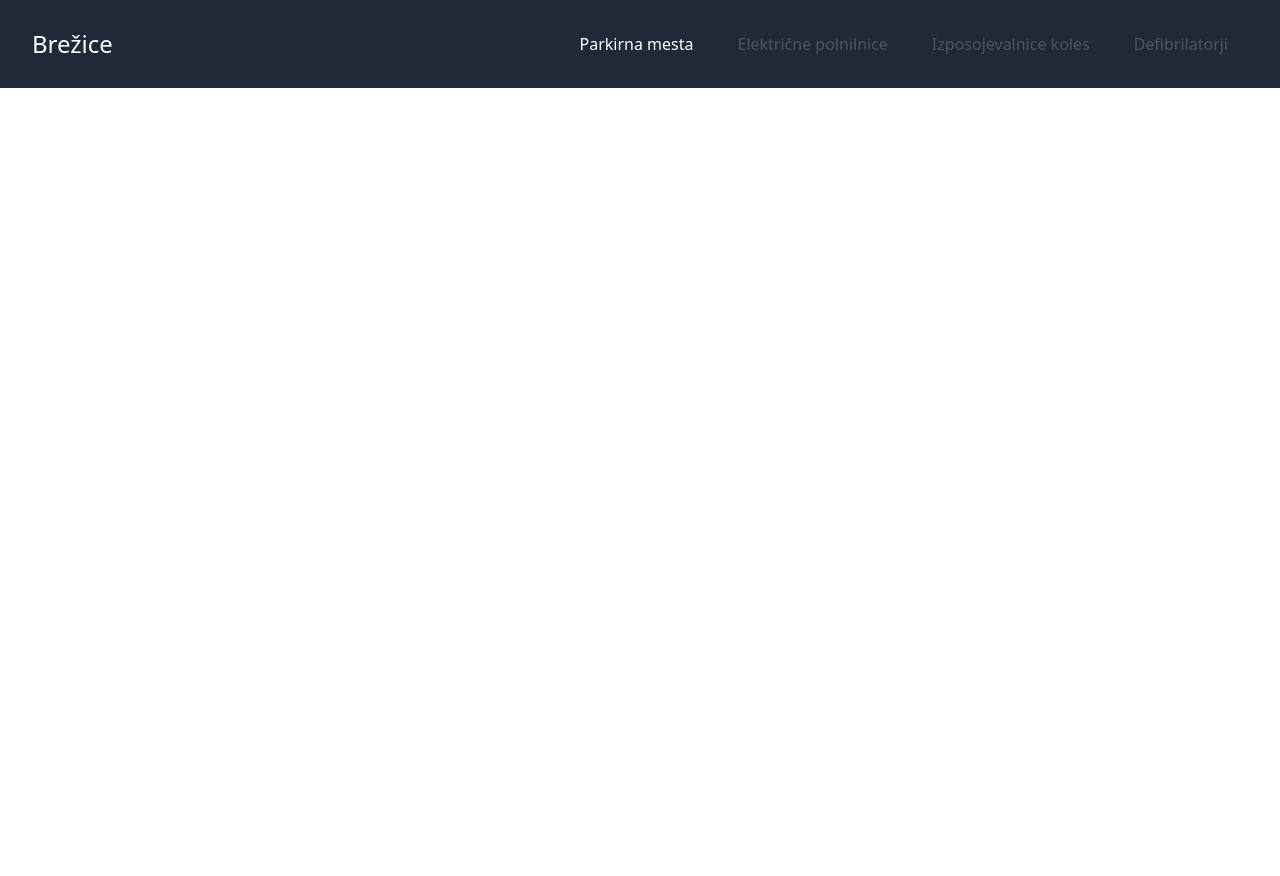
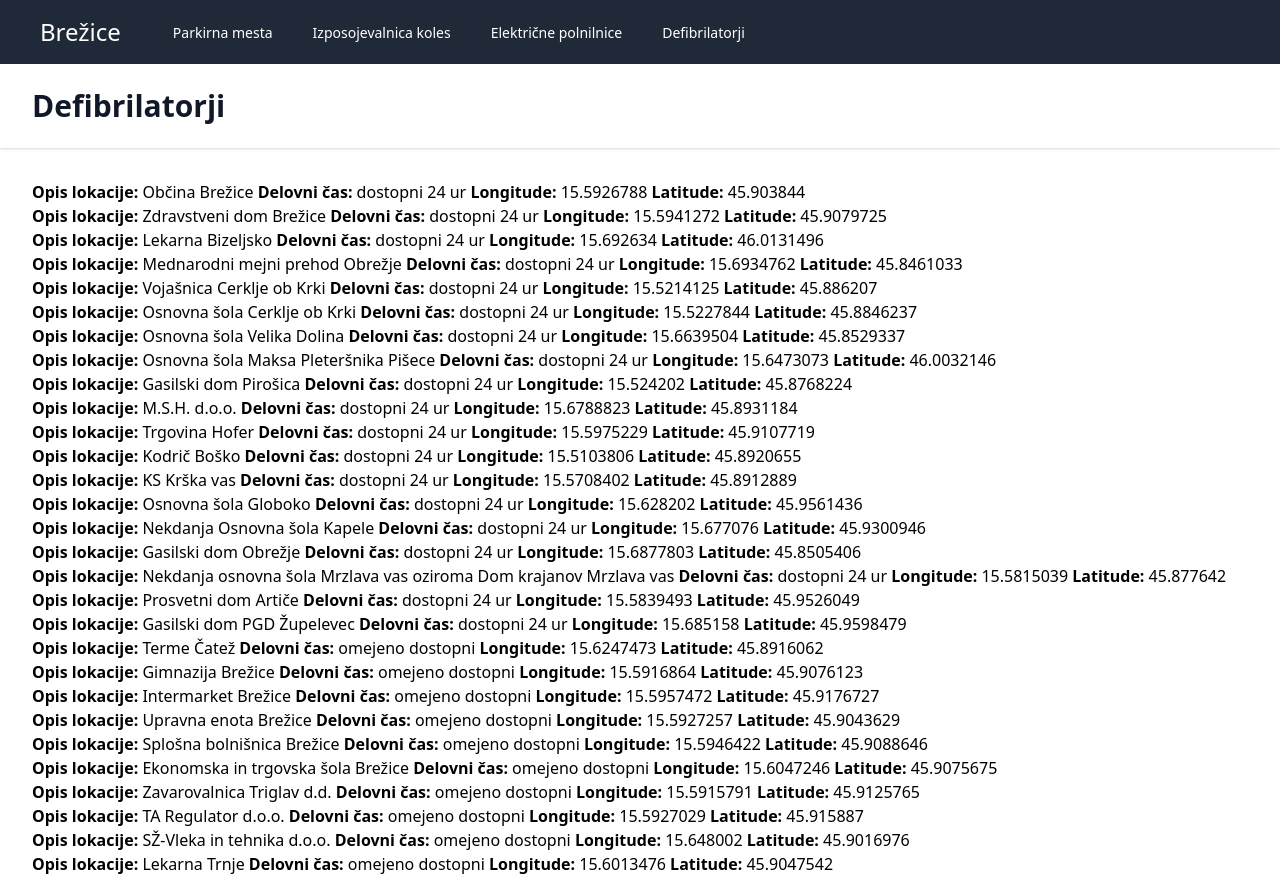
Before and after one commit to MiTi-prog/Mobility-Visualization-Brezice, a React (Create React App) app in the folder mobility-visualization/: page /defibrilatorji in a window 1280 px wide. Before the commit the page ends 800 px from the top, so only its background shows below. Built offline with nearby package versions, Linux system fonts and the light colour scheme.

Commit message:
Routing works, basic data showing

```diff
--- a/mobility-visualization/package.json
+++ b/mobility-visualization/package.json
@@ -3,11 +3,13 @@
   "version": "0.1.0",
   "private": true,
   "dependencies": {
+    "@headlessui/react": "^1.4.2",
     "@testing-library/jest-dom": "^5.15.0",
     "@testing-library/react": "^11.2.7",
     "@testing-library/user-event": "^12.8.3",
     "d3": "^7.1.1",
     "postcss-cli": "^9.0.2",
+    "postcss-import": "^14.0.2",
     "react": "^17.0.2",
     "react-dom": "^17.0.2",
     "react-router-dom": "^5.3.0",
--- a/mobility-visualization/src/components/Defibrilatorji.jsx
+++ b/mobility-visualization/src/components/Defibrilatorji.jsx
@@ -1,9 +1,26 @@
 import React from 'react'
+import defibrilatorji from '../data/lokacije_defibrilatorjev.json';
 
 function Defibrilatorji() {
     return (
-        <div>
-            <p>Lokacije defibrilatorjev</p>
+        <div className="">
+            <header className="bg-white shadow">
+                <div className="max-w-full mx-auto py-6">
+                    <h1 className="text-3xl font-bold text-gray-900 px-4 sm:px-6 lg:px-8">Defibrilatorji</h1>
+                </div>
+            </header>
+            <div className="px-4 sm:px-6 lg:px-8 mt-8">
+                {
+                    defibrilatorji.map (data =>
+                        <div>
+                            <span><b> Opis lokacije: </b>{data.opis}</span>
+                            <span><b> Delovni čas: </b>{data.delovni_cas}</span>
+                            <span><b> Longitude: </b>{data.longitude}</span>
+                            <span><b> Latitude: </b>{data.latitude}</span>
+                        </div>
+                    )
+                }
+            </div>
         </div>
     )
 }
--- a/mobility-visualization/src/components/ElektricnePolnilnice.jsx
+++ b/mobility-visualization/src/components/ElektricnePolnilnice.jsx
@@ -1,9 +1,28 @@
 import React from 'react'
+import polnilnice from '../data/elektricne_polnilnice.json';
 
 function ElektricnePolnilnice() {
     return (
-        <div>
-            <p>Električne polnilnice</p>
+        <div className="">
+            <header className="bg-white shadow">
+                <div className="max-w-full mx-auto py-6">
+                    <h1 className="text-3xl font-bold text-gray-900 px-4 sm:px-6 lg:px-8">Električne polnilnice</h1>
+                </div>
+            </header>
+            <div className="px-4 sm:px-6 lg:px-8 mt-8">
+                {
+                    polnilnice.map (data =>
+                        <div>
+                            <span><b> Opis lokacije: </b>{data.opis}</span>
+                            <span><b> Cena: </b>{data.cena}</span>
+                            <span><b> Število vtičnic: </b>{data.vticnnicaSt}</span>
+                            <span><b> Vrsta vtičnice: </b>{data.vrstaVticnice}</span>
+                            <span><b> Nazivna moč: </b>{data.nazivnaMoc}</span>
+                            <span><b> Naslov: </b>{data.naslov}</span>
+                        </div>
+                    )
+                }
+            </div>
         </div>
     )
 }
--- a/mobility-visualization/src/components/Header.jsx
+++ b/mobility-visualization/src/components/Header.jsx
@@ -1,59 +1,127 @@
 import React from 'react'
 import { useState } from 'react';
+import { Transition } from "@headlessui/react";
 import { Link } from 'react-router-dom';
 
 function Header() {
 
-    const [isActive, setActive] = useState("false");
-
-    const handleToggle = () => {
-        setActive(!isActive);
-    };
+    const [isOpen, setIsOpen] = useState(false);
 
     return (
-        <nav className="flex items-center justify-between flex-wrap bg-gray-800 p-6 fixed w-full z-10 top-0">
-		<div className="flex items-center flex-shrink-0 text-white mr-6">
-			<span className="text-white no-underline hover:text-white hover:no-underline" href="#">
+		<div>
+		<nav className="bg-gray-800">
+			<div className="max-w-full mx-auto px-4 sm:px-6 lg:px-8">
+			<div className="flex items-center justify-between h-16">
+				<div className="flex items-center">
+					<div className="flex-shrink-0">
+						{/*	pripravljeno za logotip
+						<img
+						className="h-8 w-8"
+						src="https://tailwindui.com/img/logos/workflow-mark-indigo-500.svg"
+						alt="Workflow"
+						/>*/}
 						<Link to="/">
-                    <span className="text-2xl pl-2"><i className="em em-grinning"></i> Brežice </span>
+							<span className="text-2xl pl-2 text-white"><i className="em em-grinning"></i> Brežice </span>
 						</Link>
-			</span>
 					</div>
+					<div className="hidden md:block">
+						<div className="ml-10 flex items-baseline space-x-4">
+							<Link to="/parkirna-mesta">
+								<span className=" hover:bg-gray-700 text-white px-3 py-2 rounded-md text-sm font-medium">Parkirna mesta</span>
+							</Link>
 
-		<div className="block lg:hidden">
-            <div className={isActive ? 'app' : null}>
-			<button id="nav-toggle" onClick={handleToggle} className="flex items-center px-3 py-2 border rounded text-gray-500 border-gray-600 hover:text-white hover:border-white">
-				<svg className="fill-current h-3 w-3" viewBox="0 0 20 20" xmlns="http://www.w3.org/2000/svg"><title>Menu</title><path d="M0 3h20v2H0V3zm0 6h20v2H0V9zm0 6h20v2H0v-2z"/></svg>
+							<Link to="/izposojevalnice-koles">
+								<span className=" hover:bg-gray-700 text-white px-3 py-2 rounded-md text-sm font-medium">Izposojevalnica koles</span>
+							</Link>
+
+							<Link to="/elektricne-polnilnice">
+								<span className=" hover:bg-gray-700 text-white px-3 py-2 rounded-md text-sm font-medium">Električne polnilnice</span>
+							</Link>
+
+							<Link to="/defibrilatorji">
+								<span className=" hover:bg-gray-700 text-white px-3 py-2 rounded-md text-sm font-medium">Defibrilatorji</span>
+							</Link>
+						</div>
+					</div>
+				</div>
+				<div className="-mr-2 flex md:hidden">
+				<button
+					onClick={() => setIsOpen(!isOpen)}
+					type="button"
+					className="bg-gray-900 inline-flex items-center justify-center p-2 rounded-md text-gray-400 hover:text-white hover:bg-gray-800 focus:outline-none focus:ring-2 focus:ring-offset-2 focus:ring-offset-gray-800 focus:ring-white"
+					aria-controls="mobile-menu"
+					aria-expanded="false"
+				>
+					<span className="sr-only">Open main menu</span>
+					{!isOpen ? (
+					<svg
+						className="block h-6 w-6"
+						xmlns="http://www.w3.org/2000/svg"
+						fill="none"
+						viewBox="0 0 24 24"
+						stroke="currentColor"
+						aria-hidden="true"
+					>
+						<path
+						strokeLinecap="round"
+						strokeLinejoin="round"
+						strokeWidth="2"
+						d="M4 6h16M4 12h16M4 18h16"
+						/>
+					</svg>
+					) : (
+					<svg
+						className="block h-6 w-6"
+						xmlns="http://www.w3.org/2000/svg"
+						fill="none"
+						viewBox="0 0 24 24"
+						stroke="currentColor"
+						aria-hidden="true"
+					>
+						<path
+						strokeLinecap="round"
+						strokeLinejoin="round"
+						strokeWidth="2"
+						d="M6 18L18 6M6 6l12 12"
+						/>
+					</svg>
+					)}
 				</button>
 				</div>
 			</div>
+			</div>
 
-		<div className="w-full flex-grow lg:flex lg:items-center lg:w-auto hidden lg:block pt-6 lg:pt-0" id="nav-content">
-			<ul className="list-reset lg:flex justify-end flex-1 items-center">
-				<li className="mr-3">
+			<Transition
+				show={isOpen}
+				enter="transition ease-out duration-100 transform"
+				enterFrom="opacity-0 scale-95"
+				enterTo="opacity-100 scale-100"
+				leave="transition ease-in duration-75 transform"
+				leaveFrom="opacity-100 scale-100"
+				leaveTo="opacity-0 scale-95"
+			>
+				{(ref) => (
+					<div className="md:hidden" id="mobile-menu">
+						<div ref={ref} className="px-2 pt-2 pb-3 space-y-1 sm:px-3">
 							<Link to="/parkirna-mesta">
-                        <span className="inline-block py-2 px-4 text-white no-underline">Parkirna mesta</span>
+								<span className=" hover:bg-gray-700 text-white block px-3 py-2 rounded-md text-base font-medium">Parkirna mesta</span>
 							</Link>
-				</li>
-				<li className="mr-3">
+							<Link to="/izposojevalnice-koles">
+								<span className=" hover:bg-gray-700 text-white block px-3 py-2 rounded-md text-base font-medium">Izposojevalnica koles</span>
+							</Link>
 							<Link to="/elektricne-polnilnice">
-                        <span className="inline-block text-gray-600 no-underline hover:text-gray-200 hover:text-underline py-2 px-4">Električne polnilnice</span>
+								<span className=" hover:bg-gray-700 text-white block px-3 py-2 rounded-md text-base font-medium">Električne polnilnice</span>
 							</Link>
-				</li>
-				<li className="mr-3">
-                    <Link to="/izposojevalnice-koles">
-                        <span className="inline-block text-gray-600 no-underline hover:text-gray-200 hover:text-underline py-2 px-4">Izposojevalnice koles</span>
+							<Link to="/defibrilatorji">
+								<span className=" hover:bg-gray-700 text-white block px-3 py-2 rounded-md text-base font-medium">Defibrilatorji</span>
 							</Link>
-				</li>
-				<li className="mr-3">
-                    <Link to="/defibrilatorji">
-                        <span className="inline-block text-gray-600 no-underline hover:text-gray-200 hover:text-underline py-2 px-4">Defibrilatorji</span>
-                    </Link>
-				</li>
-			</ul>
 						</div>
+					</div>
+				)}
+			</Transition>
 		</nav>
-    )
+		</div>
+	);
 
 }
 
--- a/mobility-visualization/src/components/IzposojevalniceKoles.jsx
+++ b/mobility-visualization/src/components/IzposojevalniceKoles.jsx
@@ -1,9 +1,27 @@
 import React from 'react'
+import izposojevalnice from '../data/izposojevalnice_koles.json';
 
 function IzposojevalniceKoles() {
     return (
-        <div>
-            <p>Izposojevalnice koles</p>
+        <div className="">
+            <header className="bg-white shadow">
+                <div className="max-w-full mx-auto py-6">
+                    <h1 className="text-3xl font-bold text-gray-900 px-4 sm:px-6 lg:px-8">Izposojevalnica koles</h1>
+                </div>
+            </header>
+            <div className="px-4 sm:px-6 lg:px-8 mt-8">
+                {
+                    izposojevalnice.map (data =>
+                        <div>
+                            <span><b> Lokacija izposojevalnice: </b>{data.lokacija}</span>
+                            <span><b> Opis lokacije: </b>{data.opis_lokacije}</span>
+                            <span><b> Število koles: </b>{data.izposojevalnica_stKoles}</span>
+                            <span><b> Kolesarnica: </b>{data.kolesarnica}</span>
+                            <span><b> Stojala za kolesa: </b>{data.stojala_za_kolesa}</span>
+                        </div>
+                    )
+                }
+            </div>
         </div>
     )
 }
--- a/mobility-visualization/src/components/ParkirnaMesta.jsx
+++ b/mobility-visualization/src/components/ParkirnaMesta.jsx
@@ -1,26 +1,30 @@
 import React from 'react'
-import data from '../data/lokacije_parkirnih_mest.json';
+import parkirisca from '../data/lokacije_parkirnih_mest.json';
 
 function ParkirnaMesta() {
 
-const newData = data.map((data) => {
     return (
         <div className="">
-            <h2>Prebrani podatki o parkiriščih:</h2>
-            <span><b>Lokacija parkirišča: </b>{data.lokacija_parkirisca}</span>
-            <span><b>Opis lokacije: </b>{data.opis_lokacije}</span>
-            <span><b>Parkirni prostori: </b>{data.parkirni_prostori}</span>
-            <span><b>Parkirni prostori za invalide: </b>{data.parkirni_prostori_za_invalide}</span>
-            <span><b>Parkirni režim: </b>{data.parkrini_rezim}</span>
+            <header className="bg-white shadow">
+                <div className="max-w-full mx-auto py-6">
+                    <h1 className="text-3xl font-bold text-gray-900 px-4 sm:px-6 lg:px-8">Parkirna mesta</h1>
+                </div>
+            </header>
+            <div className="px-4 sm:px-6 lg:px-8 mt-8">
+                {
+                    parkirisca.map (data =>
+                        <div>
+                            <span><b>Lokacija parkirišča: </b>{data.lokacija_parkirisca}</span>
+                            <span><b> Opis lokacije: </b>{data.opis_lokacije}</span>
+                            <span><b> Parkirni prostori: </b>{data.parkirni_prostori}</span>
+                            <span><b> Parkirni prostori za invalide: </b>{data.parkirni_prostori_za_invalide}</span>
+                            <span><b> Parkirni režim: </b>{data.parkrini_rezim}</span>
+                        </div>
+                    )
+                }
+            </div>
         </div>
-    )
-});
-
-return (
-    <div>
-        {newData}
-    </div>
-)
+    );
 
 }
 
--- a/mobility-visualization/src/data/elektricne_polnilnice.json
+++ b/mobility-visualization/src/data/elektricne_polnilnice.json
@@ -1,5 +1,4 @@
-{
-  "polnilnice": [
+[
     {
       "opis": "Apartmajska hiša Sumrak",
       "longitude": 15.6770626,
@@ -151,5 +150,4 @@
       "nazivnaMoc" : "11kw",
       "naslov" : "Černelčeva cesta 10, 8250 Brežice"
     }
-  ]
-}
+]
--- a/mobility-visualization/src/data/lokacije_defibrilatorjev.json
+++ b/mobility-visualization/src/data/lokacije_defibrilatorjev.json
@@ -1,178 +1,176 @@
-{
-  "defibrilatorji": [
+[
     {
-      "Opis": "Občina Brežice",
-      "delovni čas": "dostopni 24 ur",
+      "opis": "Občina Brežice",
+      "delovni_cas": "dostopni 24 ur",
       "longitude": 15.5926788,
       "latitude": 45.903844
     },
     {
-      "Opis": "Zdravstveni dom Brežice",
-      "delovni čas": "dostopni 24 ur",
+      "opis": "Zdravstveni dom Brežice",
+      "delovni_cas": "dostopni 24 ur",
       "longitude": 15.5941272,
       "latitude": 45.9079725
     },
     {
-      "Opis": "Lekarna Bizeljsko",
-      "delovni čas": "dostopni 24 ur",
+      "opis": "Lekarna Bizeljsko",
+      "delovni_cas": "dostopni 24 ur",
       "longitude": 15.692634,
       "latitude": 46.0131496
     },
     {
-      "Opis": "Mednarodni mejni prehod Obrežje",
-      "delovni čas": "dostopni 24 ur",
+      "opis": "Mednarodni mejni prehod Obrežje",
+      "delovni_cas": "dostopni 24 ur",
       "longitude": 15.6934762,
       "latitude": 45.8461033
     },
     {
-      "Opis": "Vojašnica Cerklje ob Krki",
-      "delovni čas": "dostopni 24 ur",
+      "opis": "Vojašnica Cerklje ob Krki",
+      "delovni_cas": "dostopni 24 ur",
       "longitude": 15.5214125,
       "latitude": 45.886207
     },
     {
-      "Opis": "Osnovna šola Cerklje ob Krki",
-      "delovni čas": "dostopni 24 ur",
+      "opis": "Osnovna šola Cerklje ob Krki",
+      "delovni_cas": "dostopni 24 ur",
       "longitude": 15.5227844,
       "latitude": 45.8846237
     },
     {
-      "Opis": "Osnovna šola Velika Dolina",
-      "delovni čas": "dostopni 24 ur",
+      "opis": "Osnovna šola Velika Dolina",
+      "delovni_cas": "dostopni 24 ur",
       "longitude": 15.6639504,
       "latitude": 45.8529337
     },
     {
-      "Opis": "Osnovna šola Maksa Pleteršnika Pišece",
-      "delovni čas": "dostopni 24 ur",
+      "opis": "Osnovna šola Maksa Pleteršnika Pišece",
+      "delovni_cas": "dostopni 24 ur",
       "longitude": 15.6473073,
       "latitude": 46.0032146
     },
     {
-      "Opis": "Gasilski dom Pirošica",
-      "delovni čas": "dostopni 24 ur",
+      "opis": "Gasilski dom Pirošica",
+      "delovni_cas": "dostopni 24 ur",
       "longitude": 15.524202,
       "latitude": 45.8768224
     },
     {
-      "Opis": "M.S.H. d.o.o.",
-      "delovni čas": "dostopni 24 ur",
+      "opis": "M.S.H. d.o.o.",
+      "delovni_cas": "dostopni 24 ur",
       "longitude": 15.6788823,
       "latitude": 45.8931184
     },
     {
-      "Opis": "Trgovina Hofer",
-      "delovni čas": "dostopni 24 ur",
+      "opis": "Trgovina Hofer",
+      "delovni_cas": "dostopni 24 ur",
       "longitude": 15.5975229,
       "latitude": 45.9107719
     },
     {
-      "Opis": "Kodrič Boško",
-      "delovni čas": "dostopni 24 ur",
+      "opis": "Kodrič Boško",
+      "delovni_cas": "dostopni 24 ur",
       "longitude": 15.5103806,
       "latitude": 45.8920655
     },
     {
-      "Opis": "KS Krška vas",
-      "delovni čas": "dostopni 24 ur",
+      "opis": "KS Krška vas",
+      "delovni_cas": "dostopni 24 ur",
       "longitude": 15.5708402,
       "latitude": 45.8912889
     },
     {
-      "Opis": "Osnovna šola Globoko",
-      "delovni čas": "dostopni 24 ur",
+      "opis": "Osnovna šola Globoko",
+      "delovni_cas": "dostopni 24 ur",
       "longitude": 15.628202,
       "latitude": 45.9561436
     },
     {
-      "Opis": "Nekdanja Osnovna šola Kapele",
-      "delovni čas": "dostopni 24 ur",
+      "opis": "Nekdanja Osnovna šola Kapele",
+      "delovni_cas": "dostopni 24 ur",
       "longitude": 15.677076,
       "latitude": 45.9300946
     },
     {
-      "Opis": "Gasilski dom Obrežje",
-      "delovni čas": "dostopni 24 ur",
+      "opis": "Gasilski dom Obrežje",
+      "delovni_cas": "dostopni 24 ur",
       "longitude": 15.6877803,
       "latitude": 45.8505406
     },
     {
-      "Opis": "Nekdanja osnovna šola Mrzlava vas oziroma Dom krajanov Mrzlava vas",
-      "delovni čas": "dostopni 24 ur",
+      "opis": "Nekdanja osnovna šola Mrzlava vas oziroma Dom krajanov Mrzlava vas",
+      "delovni_cas": "dostopni 24 ur",
       "longitude": 15.5815039,
       "latitude": 45.877642
     },
     {
-      "Opis": "Prosvetni dom Artiče",
-      "delovni čas": "dostopni 24 ur",
+      "opis": "Prosvetni dom Artiče",
+      "delovni_cas": "dostopni 24 ur",
       "longitude": 15.5839493,
       "latitude": 45.9526049
     },
     {
-      "Opis": "Gasilski dom PGD Župelevec",
-      "delovni čas": "dostopni 24 ur",
+      "opis": "Gasilski dom PGD Župelevec",
+      "delovni_cas": "dostopni 24 ur",
       "longitude": 15.685158,
       "latitude": 45.9598479
     },
     {
-      "Opis": "Terme Čatež",
-      "delovni čas": "omejeno dostopni",
+      "opis": "Terme Čatež",
+      "delovni_cas": "omejeno dostopni",
       "longitude": 15.6247473,
       "latitude": 45.8916062
     },
     {
-      "Opis": "Gimnazija Brežice",
-      "delovni čas": "omejeno dostopni",
+      "opis": "Gimnazija Brežice",
+      "delovni_cas": "omejeno dostopni",
       "longitude": 15.5916864,
       "latitude": 45.9076123
     },
     {
-      "Opis": "Intermarket Brežice",
-      "delovni čas": "omejeno dostopni",
+      "opis": "Intermarket Brežice",
+      "delovni_cas": "omejeno dostopni",
       "longitude": 15.5957472,
       "latitude": 45.9176727
     },
     {
-      "Opis": "Upravna enota Brežice",
-      "delovni čas": "omejeno dostopni",
+      "opis": "Upravna enota Brežice",
+      "delovni_cas": "omejeno dostopni",
       "longitude": 15.5927257,
       "latitude": 45.9043629
     },
     {
-      "Opis": "Splošna bolnišnica Brežice",
-      "delovni čas": "omejeno dostopni",
+      "opis": "Splošna bolnišnica Brežice",
+      "delovni_cas": "omejeno dostopni",
       "longitude": 15.5946422,
       "latitude": 45.9088646
     },
     {
-      "Opis": "Ekonomska in trgovska šola Brežice",
-      "delovni čas": "omejeno dostopni",
+      "opis": "Ekonomska in trgovska šola Brežice",
+      "delovni_cas": "omejeno dostopni",
       "longitude": 15.6047246,
       "latitude": 45.9075675
     },
     {
-      "Opis": "Zavarovalnica Triglav d.d.",
-      "delovni čas": "omejeno dostopni",
+      "opis": "Zavarovalnica Triglav d.d.",
+      "delovni_cas": "omejeno dostopni",
       "longitude": 15.5915791,
       "latitude": 45.9125765
     },
     {
-      "Opis": "TA Regulator d.o.o.",
-      "delovni čas": "omejeno dostopni",
+      "opis": "TA Regulator d.o.o.",
+      "delovni_cas": "omejeno dostopni",
       "longitude": 15.5927029,
       "latitude": 45.915887
     },
     {
-      "Opis": "SŽ-Vleka in tehnika d.o.o.",
-      "delovni čas": "omejeno dostopni",
+      "opis": "SŽ-Vleka in tehnika d.o.o.",
+      "delovni_cas": "omejeno dostopni",
       "longitude": 15.648002,
       "latitude": 45.9016976
     },
     {
-      "Opis": "Lekarna Trnje",
-      "delovni čas": "omejeno dostopni",
+      "opis": "Lekarna Trnje",
+      "delovni_cas": "omejeno dostopni",
       "longitude": 15.6013476,
       "latitude": 45.9047542
     }
-  ]
-}
+]
```
Also changed, not shown: mobility-visualization/src/components/Home.jsx (+6 -2 lines), mobility-visualization/src/data/izposojevalnice_koles.json (+50 -63 lines), mobility-visualization/src/data/lokacije_parkirnih_mest.json (+48 -49 lines), 1 other file (tests, documents, lock files or other folders). Lines whose indentation alone changed are shown as unchanged.
